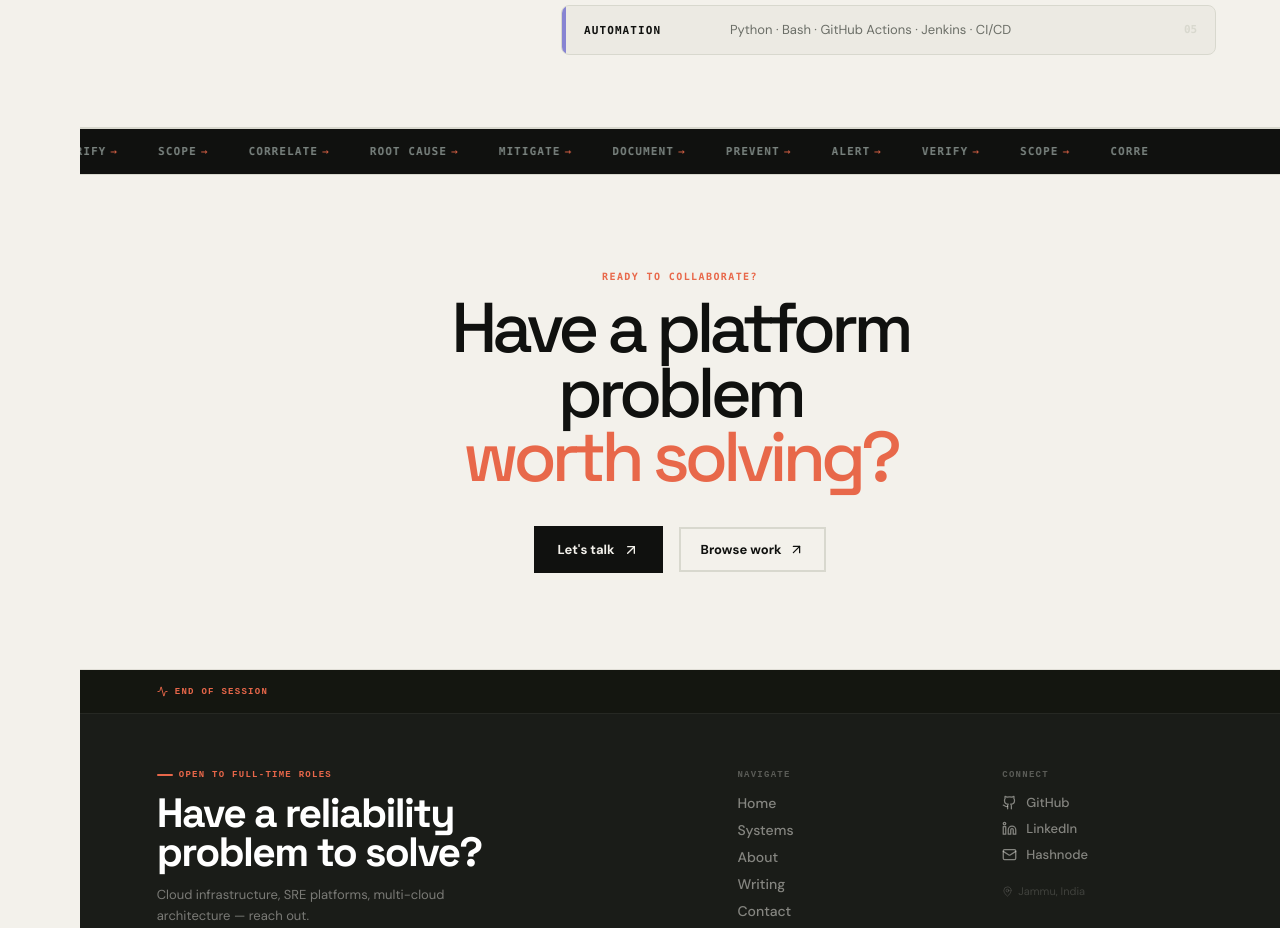
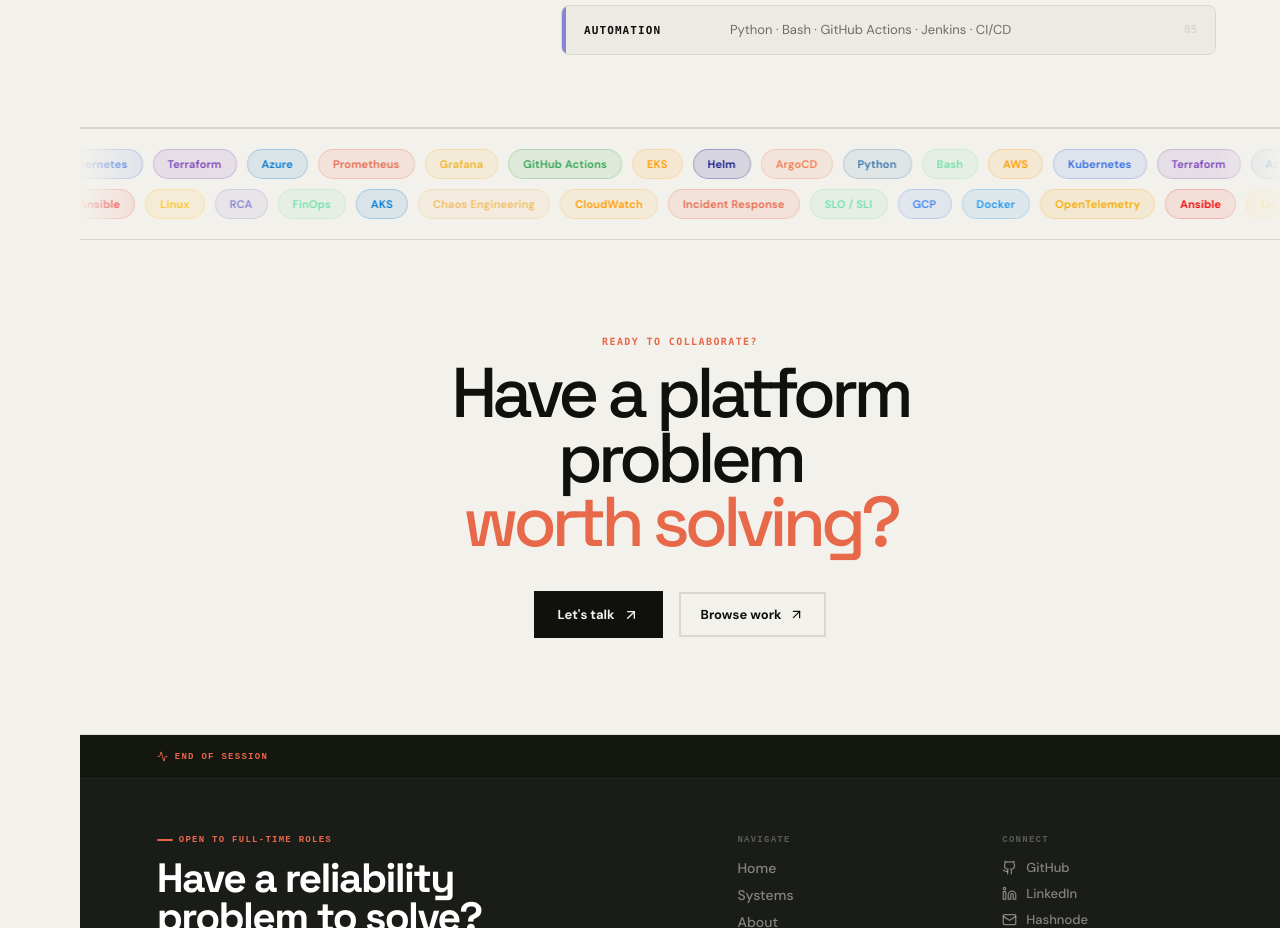
Before and after one commit to dakshsawhneyy/Daksh-Portfolio, a React (Vite) app in the folder Frontend/: page / in a window 1280 px wide. Shown: the part 2166-3094 px from the top of the page. Built offline with nearby package versions, Linux system fonts and the light colour scheme; no server answers.

Commit message:
Ticker Updated

```diff
--- a/Frontend/src/home-v2.css
+++ b/Frontend/src/home-v2.css
@@ -1488,3 +1488,100 @@
   .arch-stat strong { font-size: 13px !important; }
   .arch-stat { padding: 10px 10px !important; }
 }
+
+/* ══════════════════════════════════════════════════════════════════
+   SKILL MARQUEE — two-row colored pill scroller
+   Replaces the broken text ticker
+   ══════════════════════════════════════════════════════════════════ */
+.hv2-marquee-wrap {
+  background: var(--h-paper);
+  border-top: 1px solid var(--h-line);
+  border-bottom: 1px solid var(--h-line);
+  padding: 20px 0;
+  overflow: hidden;
+  display: flex;
+  flex-direction: column;
+  gap: 10px;
+  /* GPU layer — prevents any overflow bleed */
+  transform: translateZ(0);
+  -webkit-transform: translateZ(0);
+}
+
+.hv2-marquee-row {
+  overflow: hidden;
+  /* fade edges */
+  -webkit-mask-image: linear-gradient(
+    to right,
+    transparent 0%,
+    black 5%,
+    black 95%,
+    transparent 100%
+  );
+  mask-image: linear-gradient(
+    to right,
+    transparent 0%,
+    black 5%,
+    black 95%,
+    transparent 100%
+  );
+}
+
+.hv2-marquee-track {
+  display: flex;
+  gap: 10px;
+  width: max-content;
+  will-change: transform;
+}
+
+.hv2-marquee-left {
+  animation: marquee-left 38s linear infinite;
+}
+.hv2-marquee-right {
+  animation: marquee-right 42s linear infinite;
+}
+
+/* Pause on hover — feels premium */
+.hv2-marquee-row:hover .hv2-marquee-left,
+.hv2-marquee-row:hover .hv2-marquee-right {
+  animation-play-state: paused;
+}
+
+@keyframes marquee-left {
+  0%   { transform: translateX(0); }
+  100% { transform: translateX(-50%); }
+}
+@keyframes marquee-right {
+  0%   { transform: translateX(-50%); }
+  100% { transform: translateX(0); }
+}
+
+.hv2-pill {
+  display: inline-flex;
+  align-items: center;
+  flex-shrink: 0;
+  padding: 7px 14px;
+  border-radius: 999px;
+  border: 1px solid;
+  font: 600 11px 'DM Sans', sans-serif;
+  letter-spacing: .02em;
+  white-space: nowrap;
+  cursor: default;
+  transition: filter .2s;
+}
+.hv2-marquee-row:hover .hv2-pill {
+  filter: brightness(1.15);
+}
+
+/* Mobile — slightly faster, smaller pills */
+@media (max-width: 680px) {
+  .hv2-marquee-wrap {
+    padding: 14px 0 !important;
+    gap: 8px !important;
+  }
+  .hv2-marquee-left  { animation-duration: 26s !important; }
+  .hv2-marquee-right { animation-duration: 30s !important; }
+  .hv2-pill {
+    padding: 5px 10px !important;
+    font-size: 10px !important;
+  }
+}
--- a/Frontend/src/pages/Home.jsx
+++ b/Frontend/src/pages/Home.jsx
@@ -509,19 +509,87 @@ const Home = () => (
       </motion.div>
     </motion.section>
 
-    {/* ══ ON-CALL TICKER ══ */}
-    <motion.section className="hv2-oncall"
+    {/* ══ SKILL MARQUEE — colored pills, two-row scroll ══ */}
+    <motion.div className="hv2-marquee-wrap"
       initial="hidden" whileInView="visible" viewport={{once:true}} variants={fadeIn}>
-      <div className="hv2-oncall-track">
-        {[1,2].map(n => (
-          <div key={n} className="hv2-oncall-inner" aria-hidden={n===2}>
-            {['ALERT','VERIFY','SCOPE','CORRELATE','ROOT CAUSE','MITIGATE','DOCUMENT','PREVENT'].map(s => (
-              <span key={s}>{s} <b>→</b></span>
-            ))}
-          </div>
-        ))}
+
+      {/* Row 1 — scrolls left */}
+      <div className="hv2-marquee-row">
+        <div className="hv2-marquee-track hv2-marquee-left">
+          {[
+            { text:'AWS',          color:'#FF9900', bg:'rgba(255,153,0,.1)',   border:'rgba(255,153,0,.25)' },
+            { text:'Kubernetes',   color:'#326CE5', bg:'rgba(50,108,229,.1)',  border:'rgba(50,108,229,.25)' },
+            { text:'Terraform',    color:'#7B42BC', bg:'rgba(123,66,188,.1)',  border:'rgba(123,66,188,.25)' },
+            { text:'Azure',        color:'#0078D4', bg:'rgba(0,120,212,.1)',   border:'rgba(0,120,212,.25)' },
+            { text:'Prometheus',   color:'#e8674a', bg:'rgba(232,103,74,.1)',  border:'rgba(232,103,74,.25)' },
+            { text:'Grafana',      color:'#f0b429', bg:'rgba(240,180,41,.1)',  border:'rgba(240,180,41,.25)' },
+            { text:'GitHub Actions',color:'#2ea44f',bg:'rgba(46,164,79,.1)',  border:'rgba(46,164,79,.25)' },
+            { text:'EKS',          color:'#FF9900', bg:'rgba(255,153,0,.1)',   border:'rgba(255,153,0,.2)' },
+            { text:'Helm',         color:'#0f1689', bg:'rgba(15,22,137,.12)',  border:'rgba(15,22,137,.3)' },
+            { text:'ArgoCD',       color:'#ef7b4d', bg:'rgba(239,123,77,.1)',  border:'rgba(239,123,77,.25)' },
+            { text:'Python',       color:'#3776ab', bg:'rgba(55,118,171,.1)',  border:'rgba(55,118,171,.25)' },
+            { text:'Bash',         color:'#72dfac', bg:'rgba(114,223,172,.1)', border:'rgba(114,223,172,.25)' },
+          ].concat([
+            { text:'AWS',          color:'#FF9900', bg:'rgba(255,153,0,.1)',   border:'rgba(255,153,0,.25)' },
+            { text:'Kubernetes',   color:'#326CE5', bg:'rgba(50,108,229,.1)',  border:'rgba(50,108,229,.25)' },
+            { text:'Terraform',    color:'#7B42BC', bg:'rgba(123,66,188,.1)',  border:'rgba(123,66,188,.25)' },
+            { text:'Azure',        color:'#0078D4', bg:'rgba(0,120,212,.1)',   border:'rgba(0,120,212,.25)' },
+            { text:'Prometheus',   color:'#e8674a', bg:'rgba(232,103,74,.1)',  border:'rgba(232,103,74,.25)' },
+            { text:'Grafana',      color:'#f0b429', bg:'rgba(240,180,41,.1)',  border:'rgba(240,180,41,.25)' },
+            { text:'GitHub Actions',color:'#2ea44f',bg:'rgba(46,164,79,.1)',  border:'rgba(46,164,79,.25)' },
+            { text:'EKS',          color:'#FF9900', bg:'rgba(255,153,0,.1)',   border:'rgba(255,153,0,.2)' },
+            { text:'Helm',         color:'#0f1689', bg:'rgba(15,22,137,.12)',  border:'rgba(15,22,137,.3)' },
+            { text:'ArgoCD',       color:'#ef7b4d', bg:'rgba(239,123,77,.1)',  border:'rgba(239,123,77,.25)' },
+            { text:'Python',       color:'#3776ab', bg:'rgba(55,118,171,.1)',  border:'rgba(55,118,171,.25)' },
+            { text:'Bash',         color:'#72dfac', bg:'rgba(114,223,172,.1)', border:'rgba(114,223,172,.25)' },
+          ]).map((pill, i) => (
+            <span key={i} className="hv2-pill"
+              style={{ color: pill.color, background: pill.bg, borderColor: pill.border }}>
+              {pill.text}
+            </span>
+          ))}
+        </div>
       </div>
-    </motion.section>
+
+      {/* Row 2 — scrolls right */}
+      <div className="hv2-marquee-row">
+        <div className="hv2-marquee-track hv2-marquee-right">
+          {[
+            { text:'Incident Response', color:'#e8674a', bg:'rgba(232,103,74,.1)',  border:'rgba(232,103,74,.25)' },
+            { text:'SLO / SLI',         color:'#72dfac', bg:'rgba(114,223,172,.1)', border:'rgba(114,223,172,.25)' },
+            { text:'GCP',               color:'#4285F4', bg:'rgba(66,133,244,.1)',  border:'rgba(66,133,244,.25)' },
+            { text:'Docker',            color:'#2496ed', bg:'rgba(36,150,237,.1)',  border:'rgba(36,150,237,.25)' },
+            { text:'OpenTelemetry',     color:'#f5a800', bg:'rgba(245,168,0,.1)',   border:'rgba(245,168,0,.25)' },
+            { text:'Ansible',           color:'#e00',    bg:'rgba(238,0,0,.08)',    border:'rgba(238,0,0,.2)' },
+            { text:'Linux',             color:'#fcc624', bg:'rgba(252,198,36,.1)',  border:'rgba(252,198,36,.25)' },
+            { text:'RCA',               color:'#8784d2', bg:'rgba(135,132,210,.1)', border:'rgba(135,132,210,.25)' },
+            { text:'FinOps',            color:'#72dfac', bg:'rgba(114,223,172,.1)', border:'rgba(114,223,172,.25)' },
+            { text:'AKS',               color:'#0078D4', bg:'rgba(0,120,212,.1)',   border:'rgba(0,120,212,.25)' },
+            { text:'Chaos Engineering', color:'#f0bc62', bg:'rgba(240,188,98,.1)',  border:'rgba(240,188,98,.25)' },
+            { text:'CloudWatch',        color:'#FF9900', bg:'rgba(255,153,0,.08)',  border:'rgba(255,153,0,.2)' },
+          ].concat([
+            { text:'Incident Response', color:'#e8674a', bg:'rgba(232,103,74,.1)',  border:'rgba(232,103,74,.25)' },
+            { text:'SLO / SLI',         color:'#72dfac', bg:'rgba(114,223,172,.1)', border:'rgba(114,223,172,.25)' },
+            { text:'GCP',               color:'#4285F4', bg:'rgba(66,133,244,.1)',  border:'rgba(66,133,244,.25)' },
+            { text:'Docker',            color:'#2496ed', bg:'rgba(36,150,237,.1)',  border:'rgba(36,150,237,.25)' },
+            { text:'OpenTelemetry',     color:'#f5a800', bg:'rgba(245,168,0,.1)',   border:'rgba(245,168,0,.25)' },
+            { text:'Ansible',           color:'#e00',    bg:'rgba(238,0,0,.08)',    border:'rgba(238,0,0,.2)' },
+            { text:'Linux',             color:'#fcc624', bg:'rgba(252,198,36,.1)',  border:'rgba(252,198,36,.25)' },
+            { text:'RCA',               color:'#8784d2', bg:'rgba(135,132,210,.1)', border:'rgba(135,132,210,.25)' },
+            { text:'FinOps',            color:'#72dfac', bg:'rgba(114,223,172,.1)', border:'rgba(114,223,172,.25)' },
+            { text:'AKS',               color:'#0078D4', bg:'rgba(0,120,212,.1)',   border:'rgba(0,120,212,.25)' },
+            { text:'Chaos Engineering', color:'#f0bc62', bg:'rgba(240,188,98,.1)',  border:'rgba(240,188,98,.25)' },
+            { text:'CloudWatch',        color:'#FF9900', bg:'rgba(255,153,0,.08)',  border:'rgba(255,153,0,.2)' },
+          ]).map((pill, i) => (
+            <span key={i} className="hv2-pill"
+              style={{ color: pill.color, background: pill.bg, borderColor: pill.border }}>
+              {pill.text}
+            </span>
+          ))}
+        </div>
+      </div>
+
+    </motion.div>
 
     {/* ══ CTA ══ */}
     <motion.section className="hv2-cta"
--- a/Frontend/src/projects-v2.css
+++ b/Frontend/src/projects-v2.css
@@ -270,3 +270,22 @@
   .prj-row-link { width: 28px; height: 28px; border-radius: 6px; }
   .prj-row-tags { display: none; }
 }
+
+/* Mobile tap-to-expand indicator */
+.prj-row-expand-icon {
+  display: none; /* hidden on desktop */
+  font: 700 18px 'Space Grotesk', sans-serif;
+  line-height: 1;
+  transition: color .2s;
+  flex-shrink: 0;
+}
+@media (hover: none) {
+  /* Touch devices: show expand icon, make row feel tappable */
+  .prj-row-expand-icon { display: block !important; }
+  .prj-row { cursor: pointer !important; }
+  .prj-row-open { background: #fff !important; }
+  /* On mobile, show mobile-desc inside expanded row */
+  .prj-row-open .prj-row-desc {
+    display: block !important;
+  }
+}
```
Also changed, not shown: Frontend/src/pages/Projects.jsx (+35 -17 lines).
